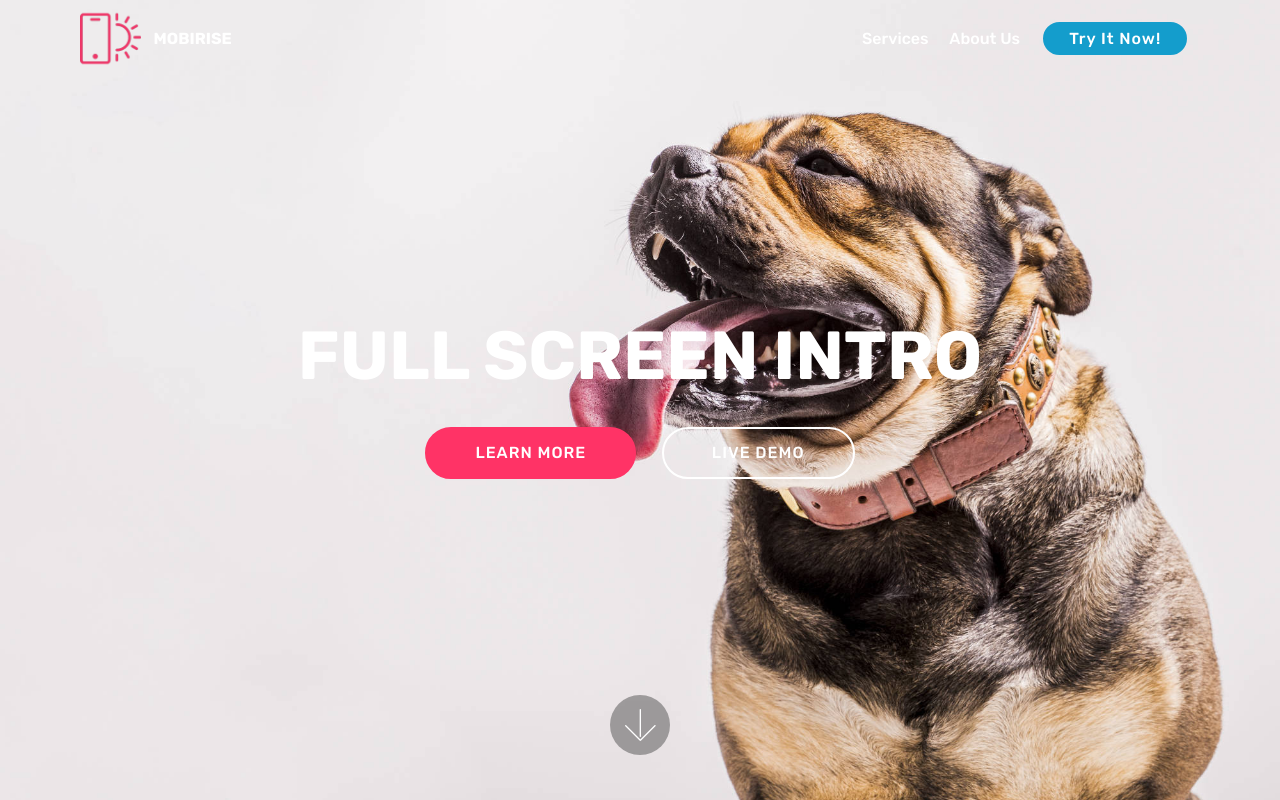
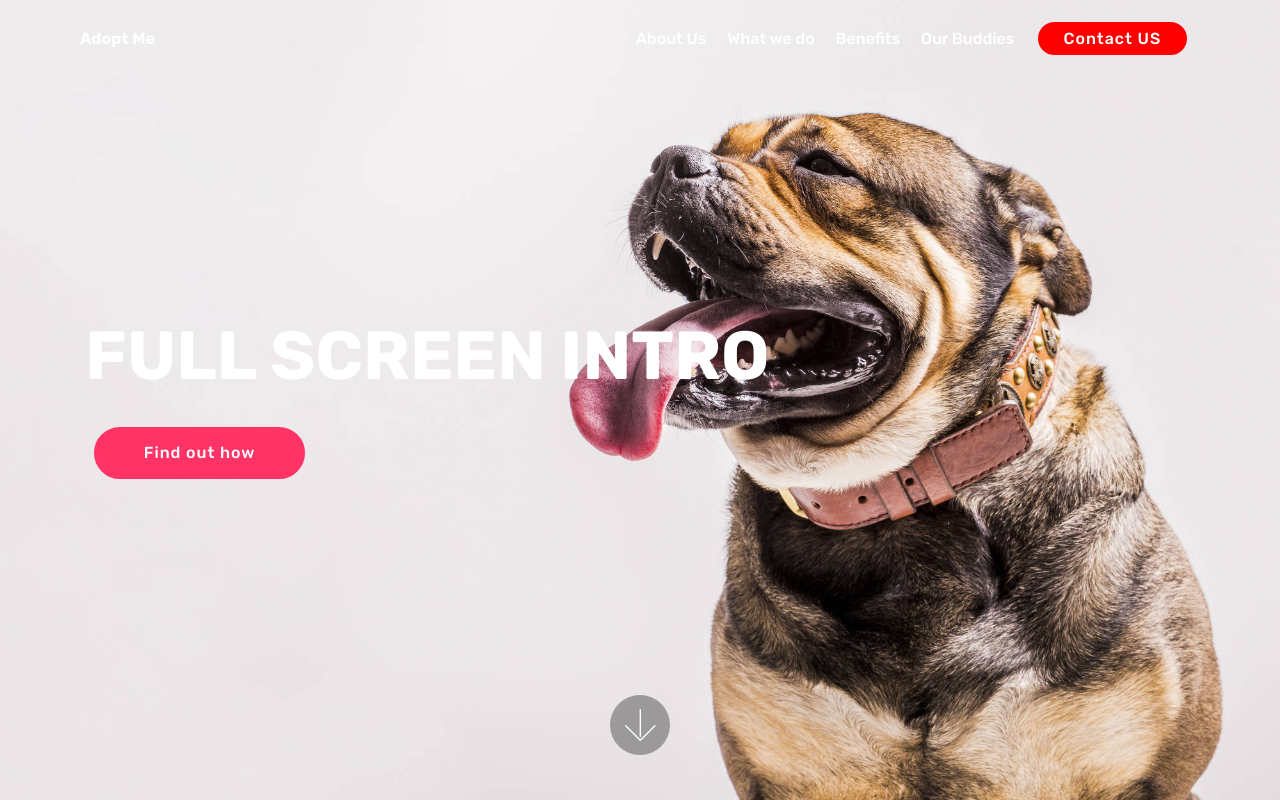
Before and after one commit to pandora25/Labs, a plain HTML site: page lab1/index.html in a window 1280 px wide. Drawn offline with Linux system fonts and the light colour scheme; files whose address does not match are found by name.

Commit message:
change the page to the specs

```diff
--- a/lab1/assets/mobirise/css/mbr-additional.css
+++ b/lab1/assets/mobirise/css/mbr-additional.css
@@ -148,9 +148,9 @@ body {
 }
 .btn-primary,
 .btn-primary:active {
-  background-color: #149dcc !important;
-  border-color: #149dcc !important;
-  color: #ffffff !important;
+  background-color: red !important;
+  border-color: red !important;
+  color:white !important;
 }
 .btn-primary:hover,
 .btn-primary:focus,
--- a/lab1/index.html
+++ b/lab1/index.html
@@ -2,7 +2,6 @@
 <html>
 
 <head>
-    <!-- Site made with Mobirise Website Builder v4.8.7, https://mobirise.com -->
     <meta charset="UTF-8">
     <meta http-equiv="X-UA-Compatible" content="IE=edge">
     <meta name="generator" content="Mobirise v4.8.7, mobirise.com">
@@ -35,14 +34,9 @@
             </button>
             <div class="menu-logo">
                 <div class="navbar-brand">
-                    <span class="navbar-logo">
-                        <a href="https://mobirise.com">
-                            <img src="assets/images/logo2.png" alt="Mobirise" style="height: 3.8rem;">
-                        </a>
-                    </span>
                     <span class="navbar-caption-wrap">
-                        <a class="navbar-caption text-white display-4" href="https://mobirise.com">
-                            MOBIRISE
+                        <a class="navbar-caption text-white display-4" href="https://google.com">
+                            Adopt Me
                         </a>
                     </span>
                 </div>
@@ -50,21 +44,28 @@
             <div class="collapse navbar-collapse" id="navbarSupportedContent">
                 <ul class="navbar-nav nav-dropdown" data-app-modern-menu="true">
                     <li class="nav-item">
-                        <a class="nav-link link text-white display-4" href="https://mobirise.com">
-
-                            Services
+                        <a class="nav-link link text-white display-4" href="https://google.com">
+                            About Us
                         </a>
                     </li>
                     <li class="nav-item">
-                        <a class="nav-link link text-white display-4" href="https://mobirise.com">
-
-                            About Us
+                        <a class="nav-link link text-white display-4" href="https://google.com">
+                            What we do
+                        </a>
+                    </li>
+                    <li class="nav-item">
+                        <a class="nav-link link text-white display-4" href="https://google.com">
+                            Benefits
+                        </a>
+                    </li>
+                    <li class="nav-item">
+                        <a class="nav-link link text-white display-4" href="https://google.com">
+                            Our Buddies
                         </a>
                     </li>
                 </ul>
-                <div class="navbar-buttons mbr-section-btn"><a class="btn btn-sm btn-primary display-4" href="https://mobirise.com">
-
-                        Try It Now!
+                <div class="navbar-buttons mbr-section-btn"><a class="btn btn-sm btn-primary display-4" href="https://google.com">
+                        Contact US
                     </a></div>
             </div>
         </nav>
@@ -72,15 +73,15 @@
 
     <section class="engine"><a href="https://mobirise.info/f">easy web maker</a></section>
     <section class="cid-qTkA127IK8 mbr-fullscreen mbr-parallax-background" id="header2-1">
-        <div class="container align-center">
-            <div class="row justify-content-md-center">
+        <div class="container align-left">
+            <div class="row justify-content-md-left">
                 <div class="mbr-white col-md-10">
                     <h1 class="mbr-section-title mbr-bold pb-3 mbr-fonts-style display-1">
                         FULL SCREEN INTRO
                     </h1>
-                    <div class="mbr-section-btn"><a class="btn btn-md btn-secondary display-4" href="https://mobirise.com">LEARN
-                            MORE</a>
-                        <a class="btn btn-md btn-white-outline display-4" href="https://mobirise.com">LIVE DEMO</a></div>
+                    <div class="mbr-section-btn"><a class="btn btn-md btn-secondary display-4" href="https://google.com">Find
+                            out how</a>
+                    </div>
                 </div>
             </div>
         </div>
```
